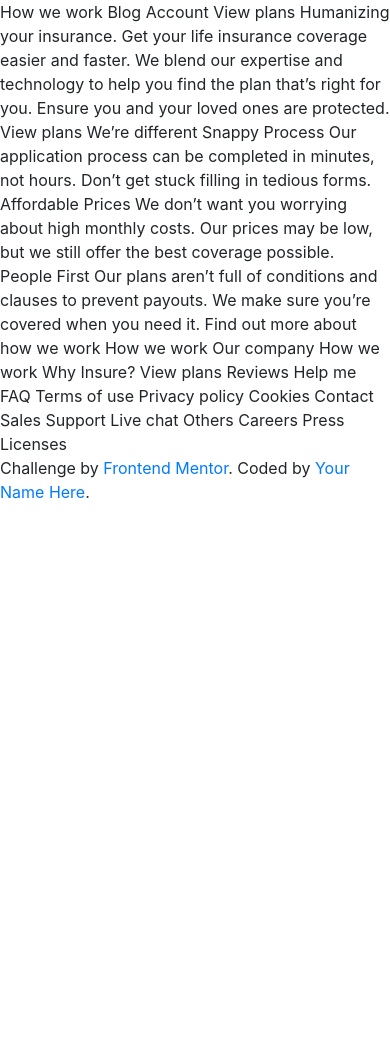
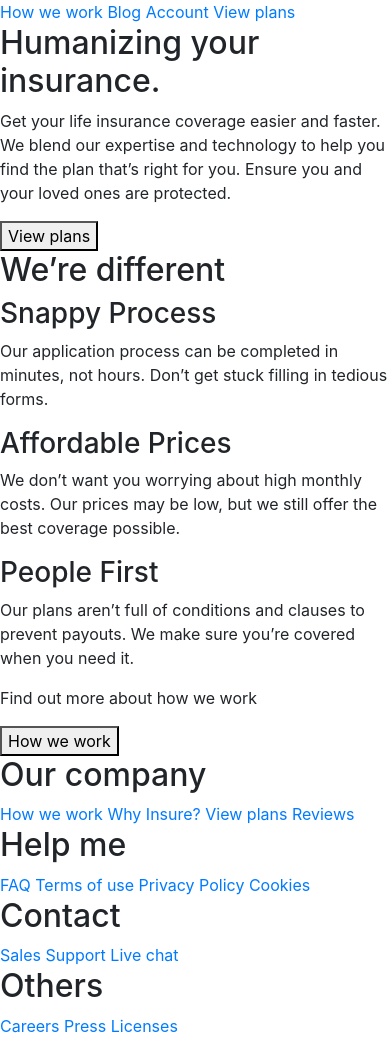
Before and after one commit to bill-hirsh/insure-landing-bootstrap, a plain HTML site: page index.html in a window 390 px wide. Before the commit the page ends 844 px from the top, so only its background shows below. Drawn offline with nearby package versions, Linux system fonts and the light colour scheme.

Commit message:
Write pre-mobile layout and fix row margins

```diff
--- a/index.html
+++ b/index.html
@@ -8,76 +8,71 @@
 
     <title>Frontend Mentor | Insure landing page</title>
 
-  <link rel="stylesheet" href="styles/normalize.css">
-  <link rel="stylesheet" href="styles/style.css">
+    <link rel="stylesheet" href="./styles/normalize.css">
     <link rel="stylesheet" href="https://stackpath.bootstrapcdn.com/bootstrap/4.5.2/css/bootstrap.min.css" integrity="sha384-JcKb8q3iqJ61gNV9KGb8thSsNjpSL0n8PARn9HuZOnIxN0hoP+VmmDGMN5t9UJ0Z" crossorigin="anonymous">
+    <link rel="stylesheet" href="./styles/style.css">
   </head>
   <body>
-
-  How we work
-  Blog
-  Account
-  View plans
-
-  Humanizing your insurance.
-
-  Get your life insurance coverage easier and faster. We blend our expertise
+    <header>
+      <a href="#">How we work</a>
+      <a href="#">Blog</a>
+      <a href="#">Account</a>
+      <a href="#">View plans</a>
+    </header>
+    <section class="row">
+      <h2>Humanizing your insurance.</h2>
+      <p>Get your life insurance coverage easier and faster. We blend our expertise
          and technology to help you find the plan that’s right for you. Ensure you
-  and your loved ones are protected.
-
-  View plans
-
-  We’re different
-
-  Snappy Process
-
-  Our application process can be completed in minutes, not hours. Don’t get
-  stuck filling in tedious forms.
-
-  Affordable Prices
-
-  We don’t want you worrying about high monthly costs. Our prices may be low,
-  but we still offer the best coverage possible.
-
-  People First
-
-  Our plans aren’t full of conditions and clauses to prevent payouts. We make
-  sure you’re covered when you need it.
-
-  Find out more about how we work
-
-  How we work
-
-  Our company
-
-  How we work
-  Why Insure?
-  View plans
-  Reviews
-
-  Help me
-
-  FAQ
-  Terms of use
-  Privacy policy
-  Cookies
-
-  Contact
-
-  Sales
-  Support
-  Live chat
-
-  Others
-
-  Careers
-  Press
-  Licenses
-
-
-  <div class="attribution">
-    Challenge by <a href="https://www.frontendmentor.io?ref=challenge" target="_blank">Frontend Mentor</a>.
-    Coded by <a href="#">Your Name Here</a>.
+         and your loved ones are protected.</p>
+      <button>View plans</button>
+    </section>
+    <section class="row">
+      <h2>We’re different</h2>
+      <div>
+        <h3>Snappy Process</h2>
+        <p>Our application process can be completed in minutes, not hours. Don’t get
+           stuck filling in tedious forms.</p>
       </div>
+      <div>
+        <h3>Affordable Prices</h3>
+        <p>We don’t want you worrying about high monthly costs. Our prices may be low, but we still offer the best coverage possible.</p>
+      </div>
+      <div>
+        <h3>People First</h3>
+        <p>Our plans aren’t full of conditions and clauses to prevent payouts. We make sure you’re covered when you need it.</p>
+      </div>
+      <div>
+        <p>Find out more about how we work</p>
+        <button>How we work</button>
+      </div>
+    </section>
+    <footer>
+      <section class="footer-menu">
+        <h2>Our company</h2>
+        <a href="#">How we work</a>
+        <a href="#">Why Insure?</a>
+        <a href="#">View plans</a>
+        <a href="#">Reviews</a>
+      </section>
+      <section class="footer-menu">
+       <h2>Help me</h2>
+        <a href="#">FAQ</a>
+        <a href="#">Terms of use</a>
+        <a href="#">Privacy Policy</a>
+        <a href="#">Cookies</a>
+      </section>
+      <section class="footer-menu">
+        <h2>Contact</h2>
+        <a href="#">Sales</a>
+        <a href="#">Support</a>
+        <a href="#">Live chat</a>
+      </section>
+      <section class="footer-menu">
+        <h2>Others</h2>
+        <a href="#">Careers</a>
+        <a href="#">Press</a>
+        <a href="#">Licenses</a>
+      </section>
+    </footer>
   </body>
 </html>
--- a/styles/style.css
+++ b/styles/style.css
@@ -0,0 +1,4 @@
+.row {
+  margin-left: 0px;
+  margin-right: 0px;
+}
```
Lines whose indentation alone changed are shown as unchanged.
